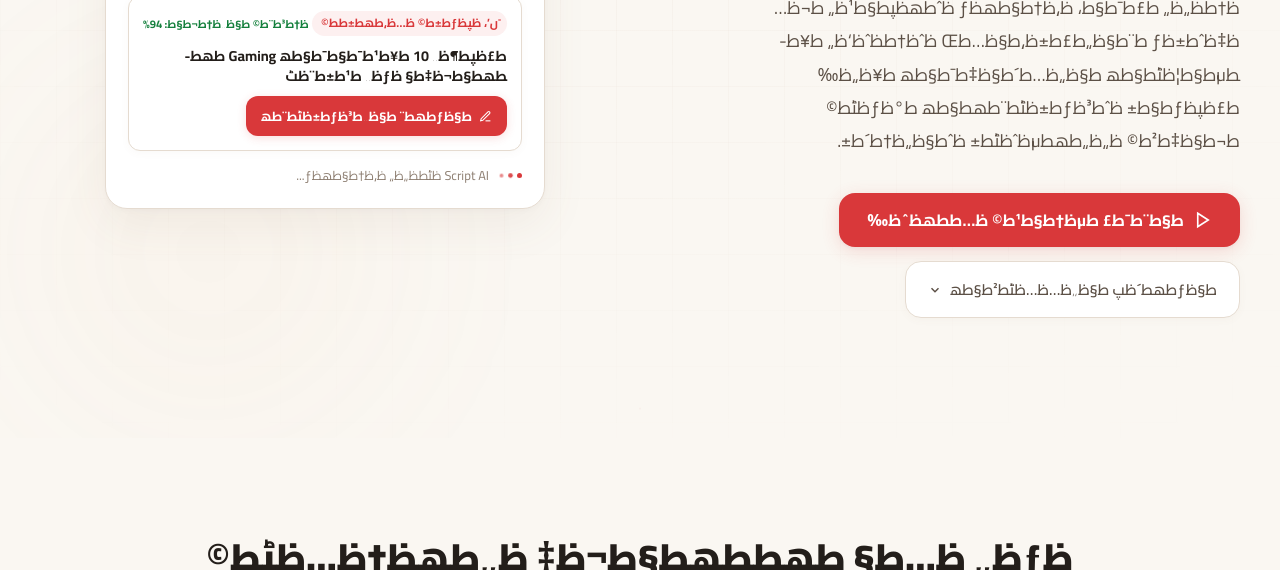
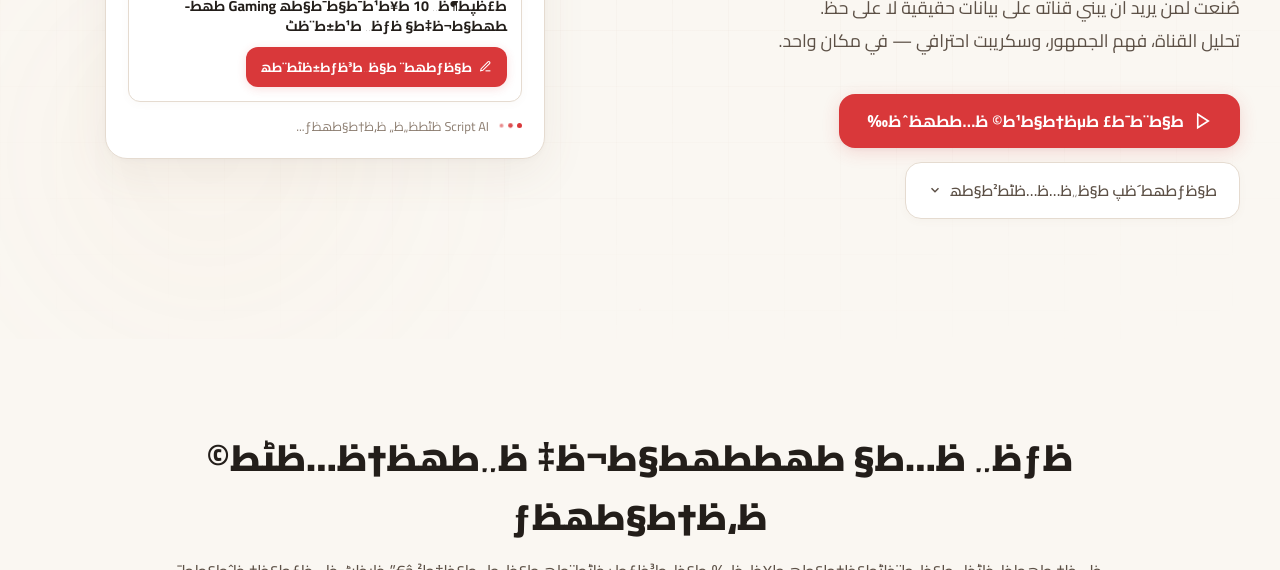
Before and after one commit to asz231/Script-AI, a plain HTML site: page docs/index.html in a window 1280 px wide. Shown: the part 530-1100 px from the top of the page. Drawn offline with Linux system fonts and the light colour scheme.

Commit message:
update: hero description to professional two-line text

```diff
--- a/docs/index.html
+++ b/docs/index.html
@@ -19,7 +19,7 @@
   <!-- Favicon -->
   <link rel="icon" type="image/svg+xml" href="assets/favicon.svg">
 
-  <link rel="stylesheet" href="style.css?v=204">
+  <link rel="stylesheet" href="style.css?v=205">
 </head>
 <body class="landing-body">
 
@@ -107,7 +107,8 @@
           </h1>
 
           <p class="hero-desc">
-            ظ†ط­ظ„ظ„ ط£ط¯ط§ط، ظ‚ظ†ط§طھظƒ ظˆطھظپط§ط¹ظ„ ط¬ظ…ظ‡ظˆط±ظƒ ط¨ط§ظ„ط£ط±ظ‚ط§ظ…طŒ ظˆظ†ط­ظˆظ‘ظ„ ط¥ط­طµط§ط¦ظٹط§طھ ط§ظ„ظ…ط´ط§ظ‡ط¯ط§طھ ط¥ظ„ظ‰ ط£ظپظƒط§ط± ظˆط³ظƒط±ظٹط¨طھط§طھ ط°ظƒظٹط© ط¬ط§ظ‡ط²ط© ظ„ظ„طھطµظˆظٹط± ظˆط§ظ„ظ†ط´ط±.
+            صُنعت لمن يريد أن يبني قناته على بيانات حقيقية لا على حظ.<br>
+            تحليل القناة، فهم الجمهور، وسكريبت احترافي — في مكان واحد.
           </p>
 
           <div class="hero-actions">
```
Also changed, not shown: index.html (+3 -2 lines).
